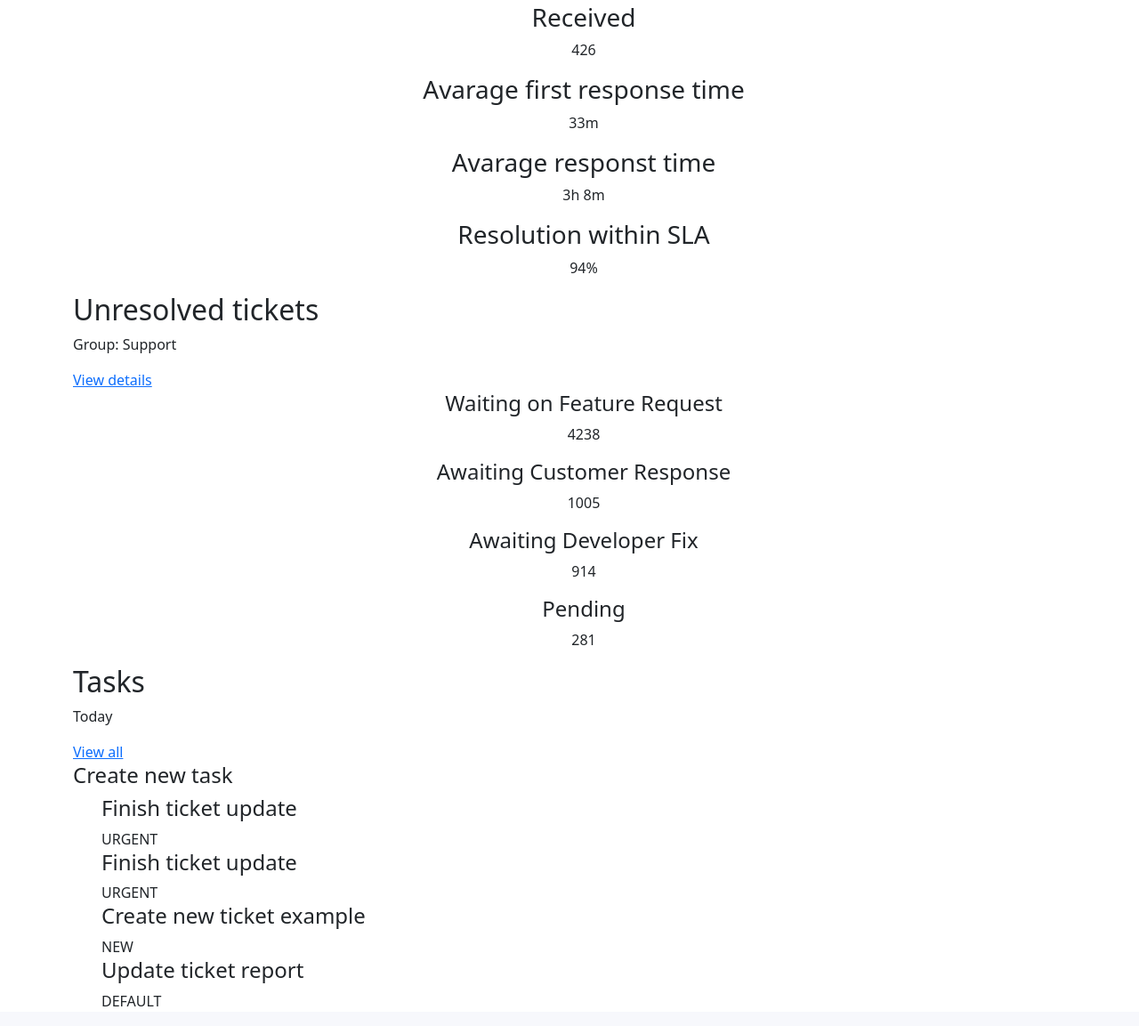
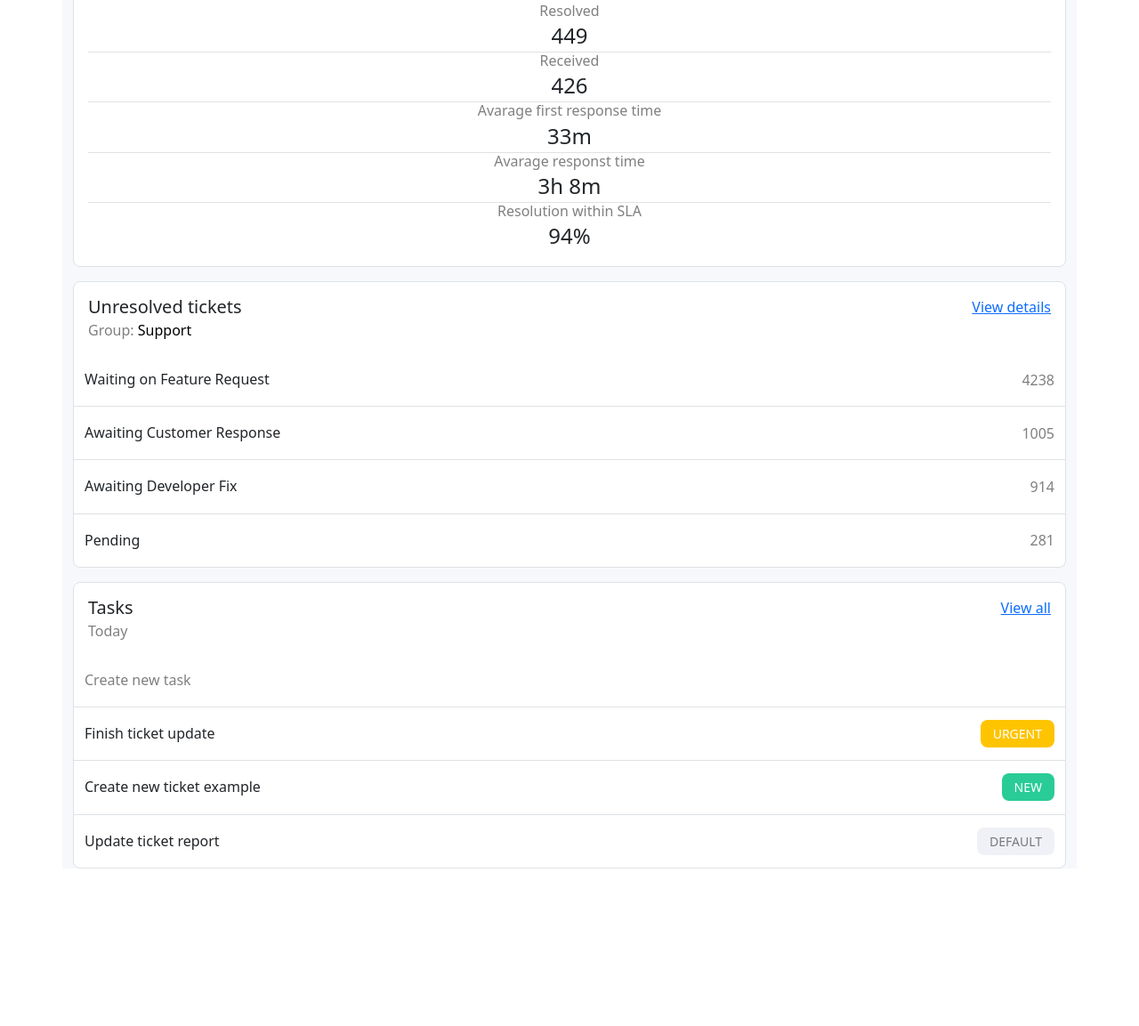
Before and after one commit to 76chan21/Keilly_Narumi_Framework, a website: page public/index.html in a window 1280 px wide. Shown: the part 1007-2160 px from the top of the page at 89% size. After the commit the page ends 1999 px from the top, so only its background shows below. Drawn offline with nearby package versions, Linux system fonts and the light colour scheme.

Commit message:
narumi-progress
Nov 6 14:37

```diff
--- a/public/assets/css/style.css
+++ b/public/assets/css/style.css
@@ -1,6 +1,14 @@
 /* General */
-html {
+main {
     background-color: #F7F8FC;
+}
+
+h2,
+h3,
+h4,
+h5,
+p {
+    margin: 0 !important;
 }
 
 /* Navigation Bar */
@@ -52,3 +60,64 @@ html {
     height: 2.1vh;
     margin-right: 6vw;
 }
+
+/* Main */
+.number {
+    font-size: 40px;
+}
+
+.number-s {
+    font-size: 24px;
+}
+
+#title {
+    font-size: 20px;
+    margin: 20px 0 20px;
+}
+
+ul {
+    padding-left: 0 !important;
+    margin-bottom: 0 !important;
+}
+
+.tickets-number {
+    font-size: 16px;
+}
+
+.text-black-50 {
+    color: #9FA2B4;
+}
+
+h3.text-black-50,
+h5.text-black-50 {
+    font-size: 16px;
+
+}
+
+.urgent {
+    background-color: #FEC400;
+    padding: 5px 14px;
+    font-size: 14px;
+}
+
+.new {
+    background-color: #29CC97;
+    padding: 5px 14px;
+    font-size: 14px;
+}
+
+.default {
+    background-color: #F0F1F7;
+    padding: 5px 14px;
+    font-size: 14px;
+}
+
+.section-title {
+    font-size: 20px;
+    padding-bottom: 5px;
+}
+
+h4 {
+    font-size: 16px !important;
+    padding: 20px 0 !important;
+}
--- a/public/index.html
+++ b/public/index.html
@@ -65,125 +65,123 @@
     </nav>
 
     <main class="container">
-        <h1>Overview</h1>
-        <section>
-            <div class="row text-center">
-                <figure class="col">
-                    <h3>Unresolved</h3>
-                    <p>60</p>
+
+        <h1 id="title">Overview</h1>
+        <div class="container">
+            <div class="row text-center column-gap-3">
+                <figure class="col border rounded-3 bg-white pt-4 pb-4">
+                    <h3 class="text-black-50">Unresolved</h3>
+                    <p class="number">60</p>
                 </figure>
-                <figure class="col">
-                    <h3>Overdue</h3>
-                    <p>16</p>
+                <figure class="col border rounded-3 bg-white pt-4 pb-4">
+                    <h3 class="text-black-50">Overdue</h3>
+                    <p class="number">16</p>
                 </figure>
             </div>
-            <div class="row text-center">
-                <figure class="col">
-                    <h3>Open</h3>
-                    <p>43</p>
+            <div class="row text-center column-gap-3">
+                <figure class="col border rounded-3 bg-white pt-4 pb-4">
+                    <h3 class="text-black-50">Open</h3>
+                    <p class="number">43</p>
                 </figure>
-                <figure class="col">
-                    <h3>On hold</h3>
-                    <p>64</p>
+                <figure class="col border rounded-3 bg-white pt-4 pb-4">
+                    <h3 class="text-black-50">On hold</h3>
+                    <p class="number">64</p>
                 </figure>
             </div>
-            <section>
+        </div>
+        <section id="trends" class="border rounded-3 bg-white p-3">
             <figcaption class="row align-items-end justify-content-between">
                 <div class="col-7">
-                        <h2>Today's trands</h2>
-                        <p>as of 25 May 2019, 09:41 PM</p>
+                    <h2 class="section-title">Today's trands</h2>
+                    <h5 class="text-black-50">as of 25 May 2019, 09:41 PM</h5>
                 </div>
                 <div class="col-4">
-                        <p>Yesterday</p>
-                        <p>Today</p>
+                    <h5 class="text-black-50">Yesterday</h5>
+                    <h5 class="text-black-50">Today</h5>
                 </div>
             </figcaption>
             <figure class="figure text-center">
                 <img src="assets/img/full graph.png" alt="today's trands graph" class="figure-img img-fluid">
             </figure>
             <ul class="text-center">
-                    <li>
-                        <h3>Resolved</h3>
-                        <p>449</p>
+                <li class="border-bottom">
+                    <h3 class="text-black-50">Resolved</h3>
+                    <p class="number-s">449</p>
+                </li>
+                <li class="border-bottom">
+                    <h3 class="text-black-50">Received</h3>
+                    <p class="number-s">426</p>
+                </li>
+                <li class="border-bottom">
+                    <h3 class="text-black-50">Avarage first response time</h3>
+                    <p class="number-s">33m</p>
+                </li>
+                <li class="border-bottom">
+                    <h3 class="text-black-50">Avarage responst time</h3>
+                    <p class="number-s">3h 8m</p>
                 </li>
                 <li>
-                        <h3>Received</h3>
-                        <p>426</p>
-                    </li>
-                    <li>
-                        <h3>Avarage first response time</h3>
-                        <p>33m</p>
-                    </li>
-                    <li>
-                        <h3>Avarage responst time</h3>
-                        <p>3h 8m</p>
-                    </li>
-                    <li>
-                        <h3>Resolution within SLA</h3>
-                        <p>94%</p>
+                    <h3 class="text-black-50">Resolution within SLA</h3>
+                    <p class="number-s">94%</p>
                 </li>
             </ul>
         </section>
-            <section>
-                <div>
-                    <div>
-                        <h2>Unresolved tickets</h2>
-                        <p>Group: <span>Support</span></p>
+        <section id="Unresolved-tickets" class="border rounded-3 bg-white mt-3">
+            <div class="d-flex justify-content-between p-3">
+                <div class="">
+                    <h2 class="section-title">Unresolved tickets</h2>
+                    <h5 class="text-black-50">Group: <span class="text-black">Support</span></h5>
                 </div>
                 <a href="#">View details</a>
             </div>
             <ul class="text-center">
-                    <li>
+                <li class="border-bottom d-flex justify-content-between align-items-center container">
                     <h4>Waiting on Feature Request</h4>
-                        <p>4238</p>
+                    <p class="text-black-50 tickets-number">4238</p>
                 </li>
-                    <li>
+                <li class="border-bottom d-flex justify-content-between align-items-center container">
                     <h4>Awaiting Customer Response</h4>
-                        <p>1005</p>
+                    <p class="text-black-50 tickets-number">1005</p>
                 </li>
-                    <li>
+                <li class="border-bottom d-flex justify-content-between align-items-center container">
                     <h4>Awaiting Developer Fix</h4>
-                        <p>914</p>
+                    <p class="text-black-50 tickets-number">914</p>
                 </li>
-                    <li>
+                <li class="d-flex justify-content-between align-items-center container">
                     <h4>Pending</h4>
-                        <p>281</p>
+                    <p class="text-black-50 tickets-number">281</p>
                 </li>
             </ul>
         </section>
-            <section>
+        <section id="tasks" class="border rounded-3 bg-white mt-3 mb-3 pb-0">
+            <div class="d-flex justify-content-between p-3">
                 <div>
-                    <div>
-                        <h2>Tasks</h2>
-                        <p>Today</p>
+                    <h2 class="section-title">Tasks</h2>
+                    <h5 class="text-black-50">Today</h5>
                 </div>
                 <a href="#">View all</a>
             </div>
-                <div>
-                    <h4>Create new task</h4>
+            <div class="container border-bottom">
+                <h4 class="text-black-50">Create new task</h4>
                 <em class="bi bi-plus-lg"></em>
             </div>
             <ul>
-                    <li>
+                <li class="d-flex justify-content-between align-items-center border-bottom container">
                     <h4>Finish ticket update</h4>
-                        <div class="text-uppercase">Urgent</div>
+                    <div class="text-uppercase urgent text-white rounded-3">Urgent</div>
                 </li>
-                    <li>
-                        <h4>Finish ticket update</h4>
-                        <div class="text-uppercase">Urgent</div>
+                <li class="d-flex justify-content-between align-items-center border-bottom container">
+                    <h4>Create new ticket example</h4>
+                    <div class="text-uppercase new text-white rounded-3">New</div>
                 </li>
-                    <li>
-                        <h4>Create new ticket example</h4>
-                        <div class="text-uppercase">New</div>
-                    </li>
-                    <li>
+                <li class="d-flex justify-content-between align-items-center container">
                     <h4>Update ticket report</h4>
-                        <div class="text-uppercase">Default</div>
+                    <div class="text-uppercase default text-black-50 rounded-3">Default</div>
                 </li>
 
             </ul>
         </section>
-        </section>
+
     </main>
     <script src="https://cdn.jsdelivr.net/npm/bootstrap@5.3.3/dist/js/bootstrap.bundle.min.js"
         integrity="sha384-YvpcrYf0tY3lHB60NNkmXc5s9fDVZLESaAA55NDzOxhy9GkcIdslK1eN7N6jIeHz"
```
Lines whose indentation alone changed are shown as unchanged.
